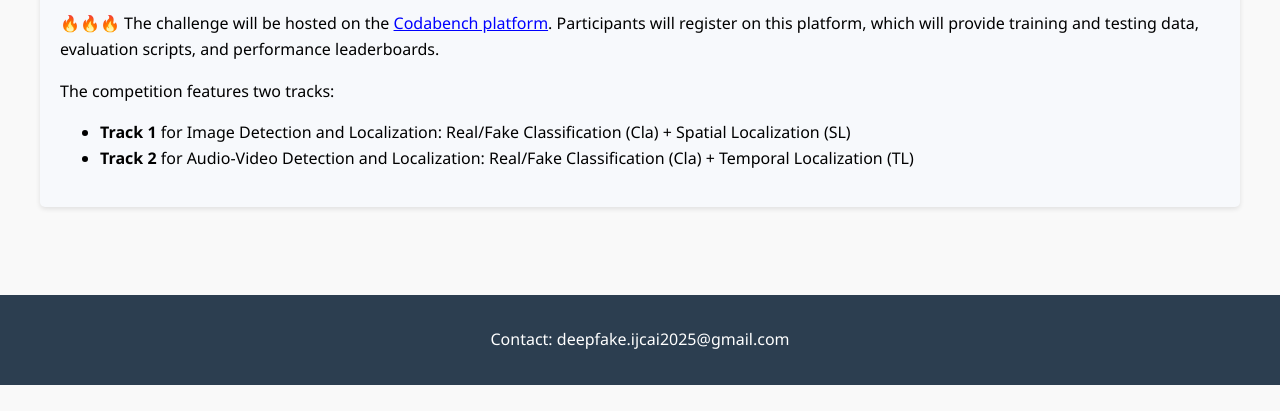
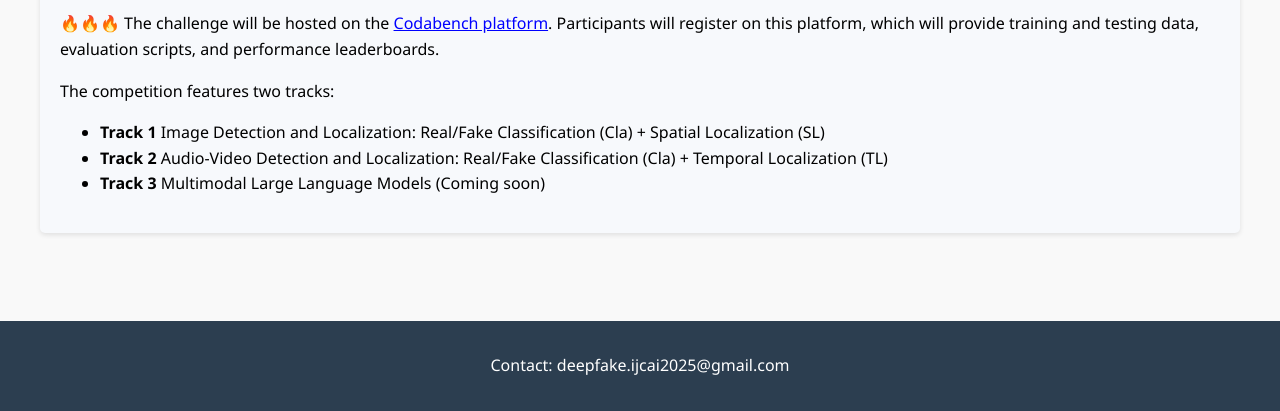
Before and after one commit to deepfake-workshop-ijcai2025/main, a plain HTML site: page Registration.html in a window 1280 px wide. Shown: the part 508-919 px from the top of the page. Before the commit the page ends 893 px from the top, so only its background shows below. Drawn offline with Linux system fonts and the light colour scheme.

Commit message:
update Regis

```diff
--- a/Registration.html
+++ b/Registration.html
@@ -66,8 +66,9 @@
             <p>
                 The competition features two tracks:
             <ul>
-                <li><b>Track 1</b> for Image Detection and Localization: Real/Fake Classification (Cla) + Spatial Localization (SL)</li>
-                <li><b>Track 2</b> for Audio-Video Detection and Localization: Real/Fake Classification (Cla) + Temporal Localization (TL)</li>
+                <li><b>Track 1</b> Image Detection and Localization: Real/Fake Classification (Cla) + Spatial Localization (SL)</li>
+                <li><b>Track 2</b> Audio-Video Detection and Localization: Real/Fake Classification (Cla) + Temporal Localization (TL)</li>
+                <li><b>Track 3</b> Multimodal Large Language Models (Coming soon)</li>
             </ul>
             </p>
         </div>
```
